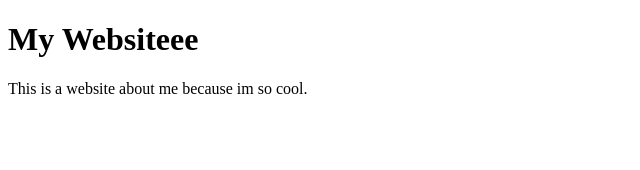
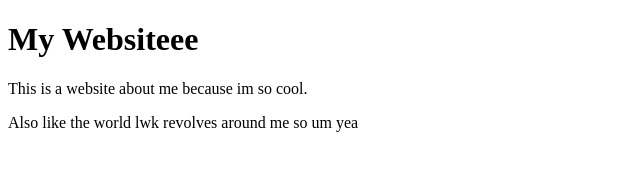
Before and after one commit to gurliv0330/phantom-website, a plain HTML site: page index.html in a window 1280 px wide. Shown: the whole page, without its empty margins (0-640 px from the left). Drawn offline with Linux system fonts and the light colour scheme.

Commit message:
added random sassy message

```diff
--- a/index.html
+++ b/index.html
@@ -6,6 +6,7 @@
 	<body>
 		<h1>My Websiteee</h1>
         <p> This is a website about me because im so cool.</p>
+        <p> Also like the world lwk revolves around me so um yea</p>
 
     </body>
 </html>
```
